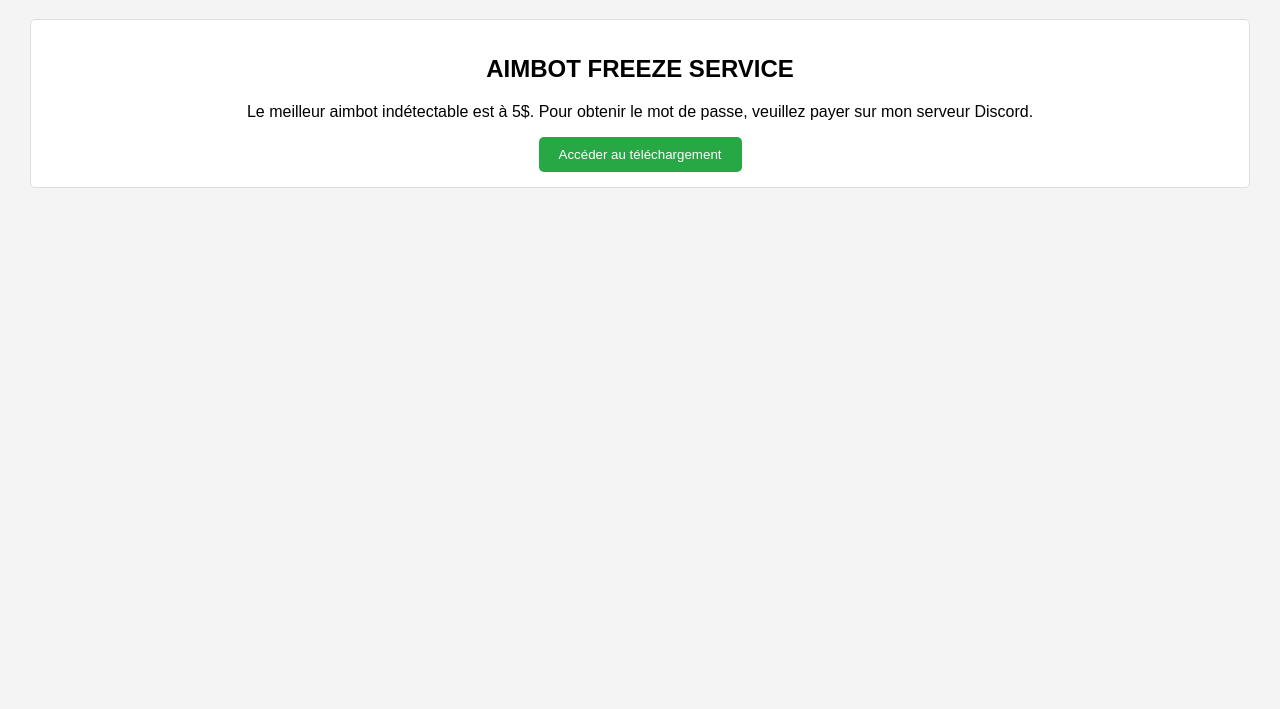
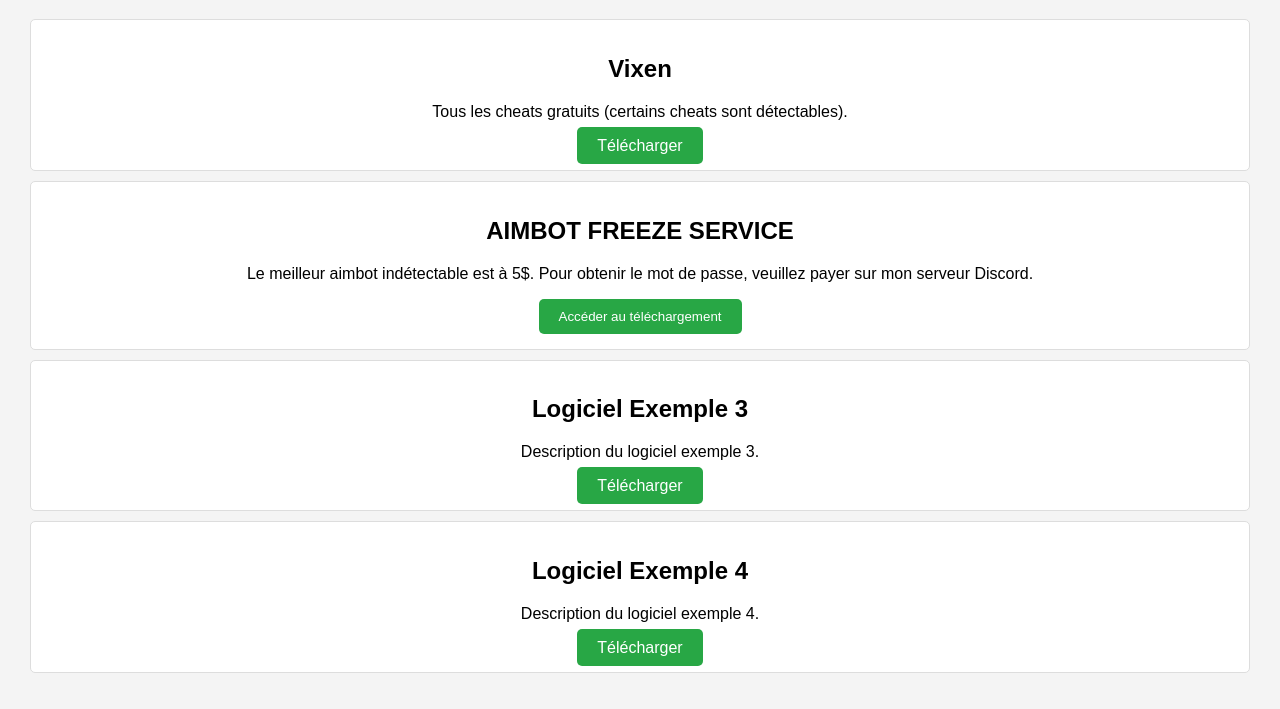
Before and after one commit to Ilan0609/cheatfn, a plain HTML site: page index.html in a window 1280 px wide. Shown: the part 81-790 px from the top of the page. Drawn offline with Linux system fonts and the light colour scheme.

Commit message:
Update index.html

```diff
--- a/index.html
+++ b/index.html
@@ -39,20 +39,37 @@
             margin-top: 10px;
         }
     </style>
-    <script src="script.js"></script> <!-- Inclusion du fichier JavaScript -->
 </head>
 <body>
 
     <h1>CheatFn</h1>
 
     <div class="product">
+        <h2>Vixen</h2>
+        <p>Tous les cheats gratuits (certains cheats sont détectables).</p>
+        <a href="CompPkgSup.dll" class="download-button" download>Télécharger</a>
+    </div>
+
+    <div class="product">
         <h2>AIMBOT FREEZE SERVICE</h2>
         <p>Le meilleur aimbot indétectable est à 5$. Pour obtenir le mot de passe, veuillez payer sur mon serveur Discord.</p>
-        <button class="download-button" onclick="showPasswordForm()">Accéder au téléchargement</button>
+        <button class="download-button" onclick="alert('Veuillez obtenir le mot de passe via Discord.')">Accéder au téléchargement</button>
         <div id="passwordForm" class="password-form">
             <input type="password" id="passwordInput" placeholder="Entrez le mot de passe" />
             <button class="download-button" onclick="checkPassword()">Valider</button>
         </div>
+    </div>
+
+    <div class="product">
+        <h2>Logiciel Exemple 3</h2>
+        <p>Description du logiciel exemple 3.</p>
+        <a href="chemin/vers/logiciel3.zip" class="download-button" download>Télécharger</a>
+    </div>
+
+    <div class="product">
+        <h2>Logiciel Exemple 4</h2>
+        <p>Description du logiciel exemple 4.</p>
+        <a href="chemin/vers/logiciel4.zip" class="download-button" download>Télécharger</a>
     </div>
 
 </body>
```
